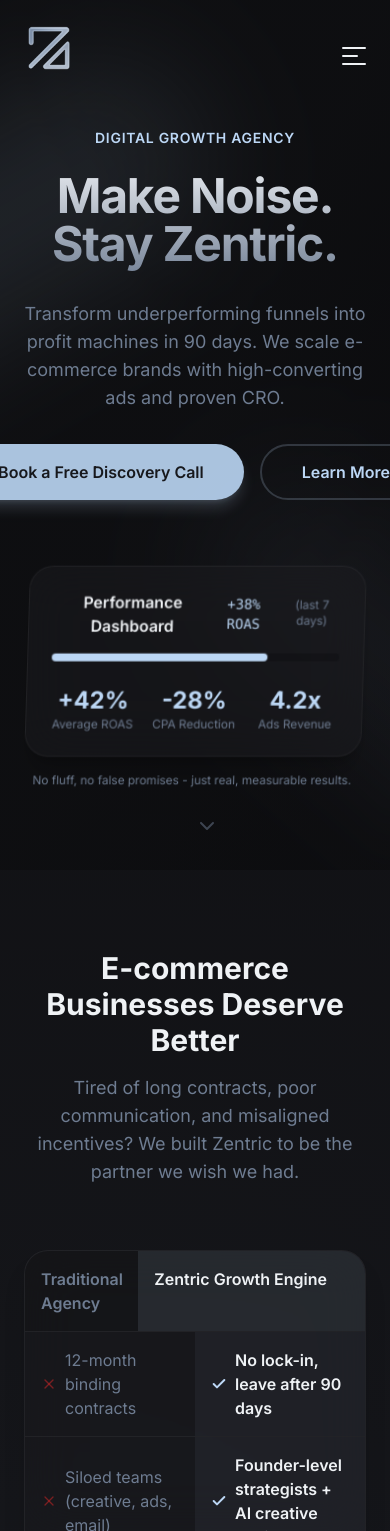
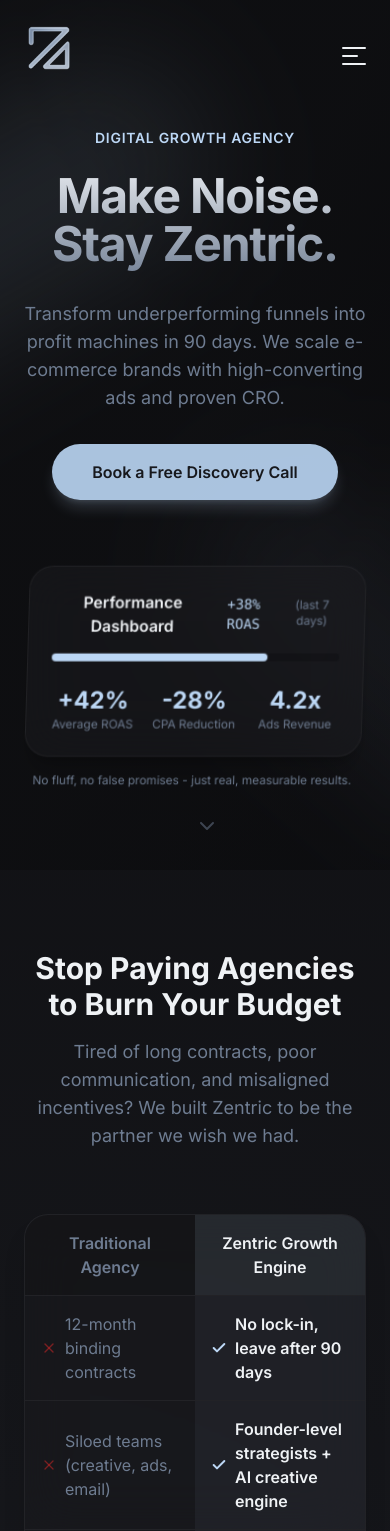
Before and after one commit to datagekko/zentric-digital, a Next.js app: page / in a window 390 px wide. Shown: the top 1531 px of the page. Built offline with nearby package versions, Linux system fonts and the light colour scheme.

Commit message:
feat(responsive): improve mobile layout and update documentation

```diff
--- a/app/components/sections/Comparison.tsx
+++ b/app/components/sections/Comparison.tsx
@@ -62,7 +62,7 @@
         >
           <motion.div variants={item} className="text-center">
             <h2 className="text-3xl md:text-5xl font-bold">
-              E-commerce Businesses Deserve Better
+            Stop Paying Agencies to Burn Your Budget
             </h2>
             <p className="text-muted-foreground text-lg max-w-3xl mx-auto mt-4">
               Tired of long contracts, poor communication, and misaligned incentives? We built Zentric to be the partner we wish we had.
@@ -73,10 +73,10 @@
             variants={item}
             className="glass-card overflow-hidden"
           >
-            <div className="flex bg-black/10">
+            <div className="flex bg-black/10 text-center md:text-left">
               <div className="w-1/3 p-4 font-semibold text-foreground hidden md:block">Feature</div>
-              <div className="w-1/3 md:w-1/3 p-4 font-semibold text-muted-foreground">Traditional Agency</div>
-              <div className="w-2/3 md:w-1/3 p-4 font-semibold text-foreground bg-primary/10">Zentric Growth Engine</div>
+              <div className="w-1/2 md:w-1/3 p-4 font-semibold text-muted-foreground">Traditional Agency</div>
+              <div className="w-1/2 md:w-1/3 p-4 font-semibold text-foreground bg-primary/10">Zentric Growth Engine</div>
             </div>
 
             <div>
--- a/app/components/sections/HeroSection.tsx
+++ b/app/components/sections/HeroSection.tsx
@@ -80,7 +80,7 @@
             <Button variant="primary" size="lg" onClick={openLeadForm}>
                 Book a Free Discovery Call
             </Button>
-            <Button variant="secondaryBrand" size="lg" onClick={() => document.getElementById('challenge')?.scrollIntoView()}>
+            <Button variant="secondaryBrand" size="lg" onClick={() => document.getElementById('challenge')?.scrollIntoView()} className="hidden md:inline-flex">
                 Learn More
             </Button>
           </motion.div>
```
Also changed, not shown: 1 other file (tests, documents, lock files or other folders).
